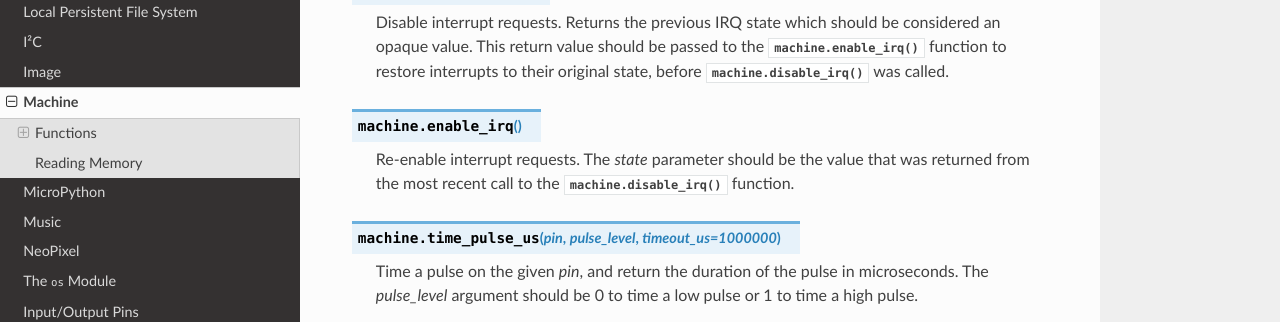
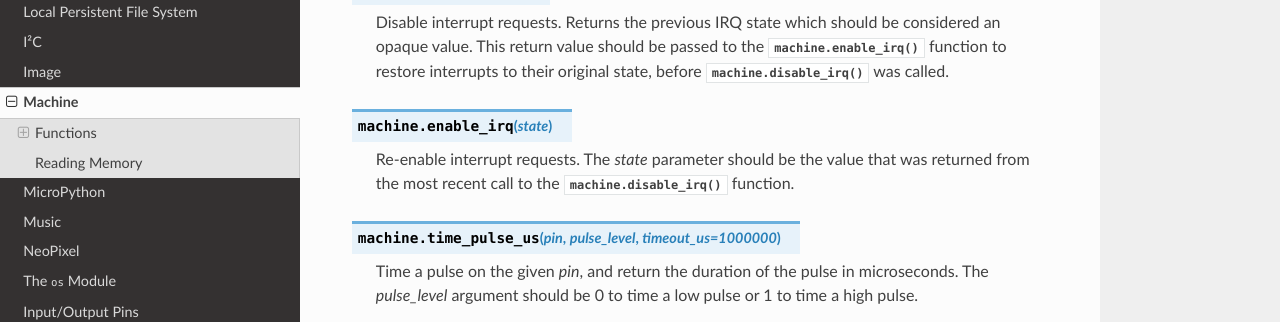
Before and after one commit to bbcmicrobit/micropython, a Sphinx documentation site: the page built from docs/machine.rst, in a window 1280 px wide and 900 px high, scrolled down 508 px. Shown: the part 141-463 px from the top of the window. Built offline with Sphinx 7.4.7 and the Read the Docs theme 2.0.0, drawn with Linux system fonts in a browser that asks for light colours.

Commit message:
docs: Add missing state parameter to machine.enable_irq docs.

```diff
--- a/docs/machine.rst
+++ b/docs/machine.rst
@@ -64,7 +64,7 @@ Functions
     original state, before :func:`machine.disable_irq()` was called.
 
 
-.. method:: machine.enable_irq()
+.. method:: machine.enable_irq(state)
 
     Re-enable interrupt requests. The *state* parameter should be the value
     that was returned from the most recent call to the
```
